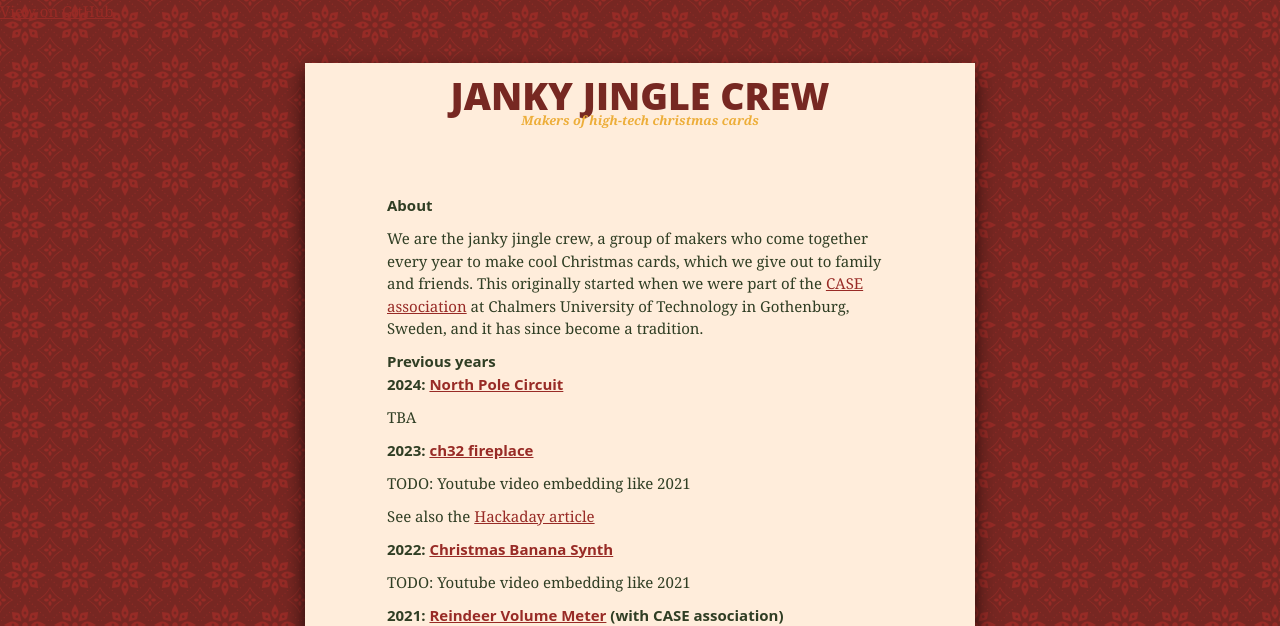
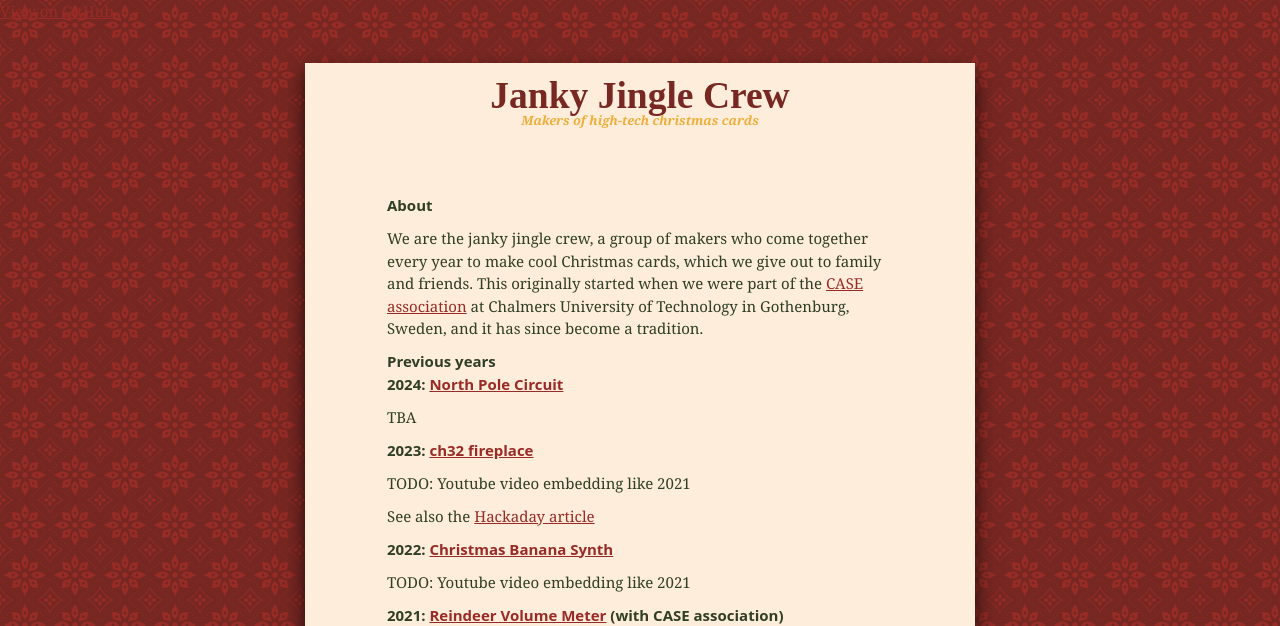
Before and after one commit to Janky-Jingle-Crew/janky-jingle-crew.github.io, a Jekyll site: the page built from README.md, in a window 1280 px wide. Shown: the top 626 px of the page. Built offline with Jekyll 4.4.1, drawn with Linux system fonts in a browser that asks for light colours; some web fonts are replaced; our own code applies the rules of GitHub Pages for plain Markdown files; a script that is not in the unit is left out; grey boxes are pictures that could not be loaded.

Commit message:
heading font

```diff
--- a/_sass/screen.scss
+++ b/_sass/screen.scss
@@ -87,11 +87,11 @@ header h1 {
   font-size: 2.5em;
   font-weight: 800;
   font-style: normal;
-  text-transform: uppercase;
   color: $darkred;
   text-align: center;
   line-height:1;
   padding: 14px 20px 0;
+  font-family: 'brush script MT', cursive;
 }
 
 header h2 {
```
